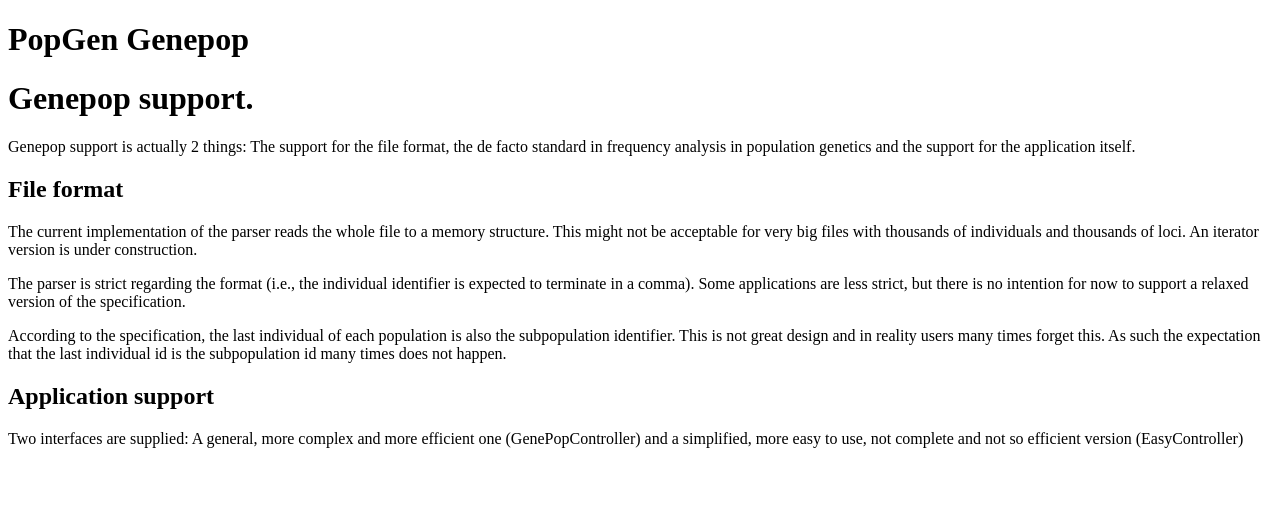
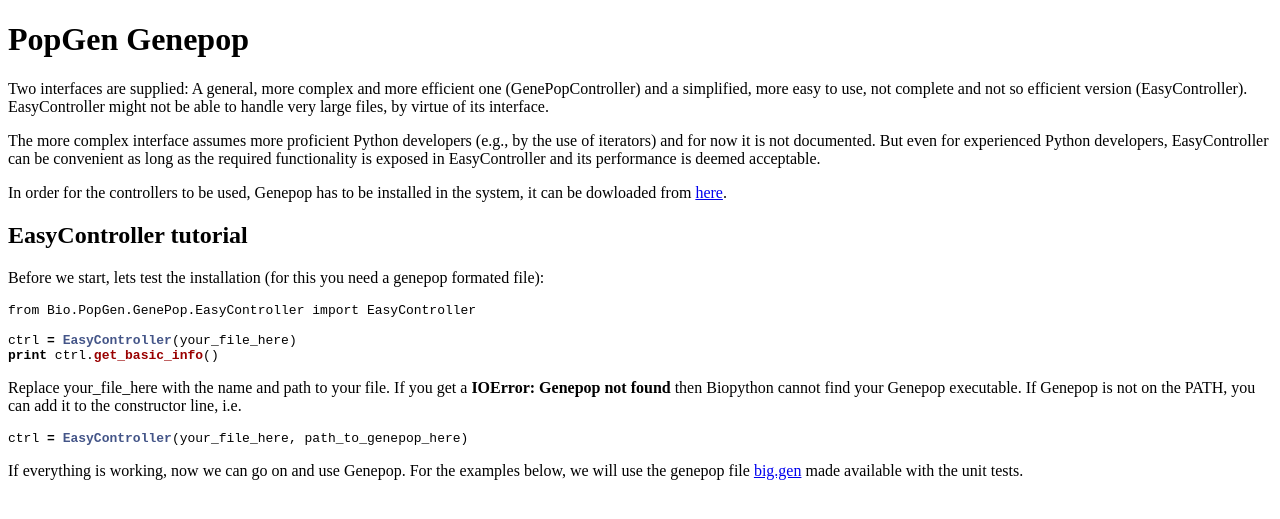
Before and after one commit to biopython/biopython.github.io, a Jekyll site: the page built from wiki/PopGen_Genepop.md, in a window 1280 px wide. Shown: the top 519 px of the page. Built offline with Jekyll 4.4.1, drawn with Linux system fonts in a browser that asks for light colours.

Commit message:
Ongoing development of documentation

````diff
--- a/wiki/PopGen_Genepop.md
+++ b/wiki/PopGen_Genepop.md
@@ -4,34 +4,44 @@ permalink: wiki/PopGen_Genepop
 layout: wiki
 ---
 
-Genepop support.
-================
-
-Genepop support is actually 2 things: The support for the file format,
-the de facto standard in frequency analysis in population genetics and
-the support for the application itself.
-
-File format
------------
-
-The current implementation of the parser reads the whole file to a
-memory structure. This might not be acceptable for very big files with
-thousands of individuals and thousands of loci. An iterator version is
-under construction.
-
-The parser is strict regarding the format (i.e., the individual
-identifier is expected to terminate in a comma). Some applications are
-less strict, but there is no intention for now to support a relaxed
-version of the specification.
-
-According to the specification, the last individual of each population
-is also the subpopulation identifier. This is not great design and in
-reality users many times forget this. As such the expectation that the
-last individual id is the subpopulation id many times does not happen.
-
-Application support
--------------------
-
 Two interfaces are supplied: A general, more complex and more efficient
 one (GenePopController) and a simplified, more easy to use, not complete
-and not so efficient version (EasyController)
+and not so efficient version (EasyController). EasyController might not
+be able to handle very large files, by virtue of its interface.
+
+The more complex interface assumes more proficient Python developers
+(e.g., by the use of iterators) and for now it is not documented. But
+even for experienced Python developers, EasyController can be convenient
+as long as the required functionality is exposed in EasyController and
+its performance is deemed acceptable.
+
+In order for the controllers to be used, Genepop has to be installed in
+the system, it can be dowloaded from
+[here](http://kimura.univ-montp2.fr/~rousset/Genepop.htm).
+
+EasyController tutorial
+-----------------------
+
+Before we start, lets test the installation (for this you need a genepop
+formated file):
+
+``` python
+from Bio.PopGen.GenePop.EasyController import EasyController
+
+ctrl = EasyController(your_file_here)
+print ctrl.get_basic_info()
+```
+
+Replace your\_file\_here with the name and path to your file. If you get
+a **IOError: Genepop not found** then Biopython cannot find your Genepop
+executable. If Genepop is not on the PATH, you can add it to the
+constructor line, i.e.
+
+``` python
+ctrl = EasyController(your_file_here, path_to_genepop_here)
+```
+
+If everything is working, now we can go on and use Genepop. For the
+examples below, we will use the genepop file
+[big.gen](http://biopython.open-bio.org/SRC/biopython/Tests/PopGen/big.gen)
+made available with the unit tests.
````
Also changed, not shown: 1 other file.
